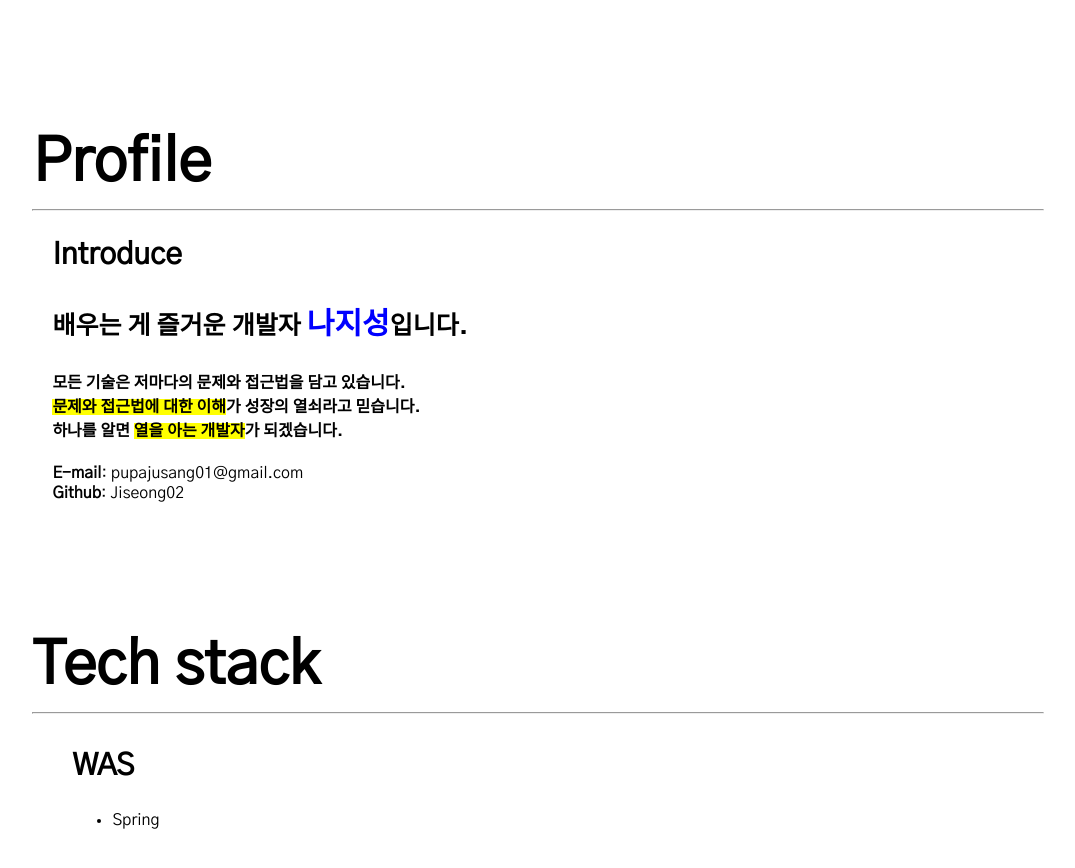
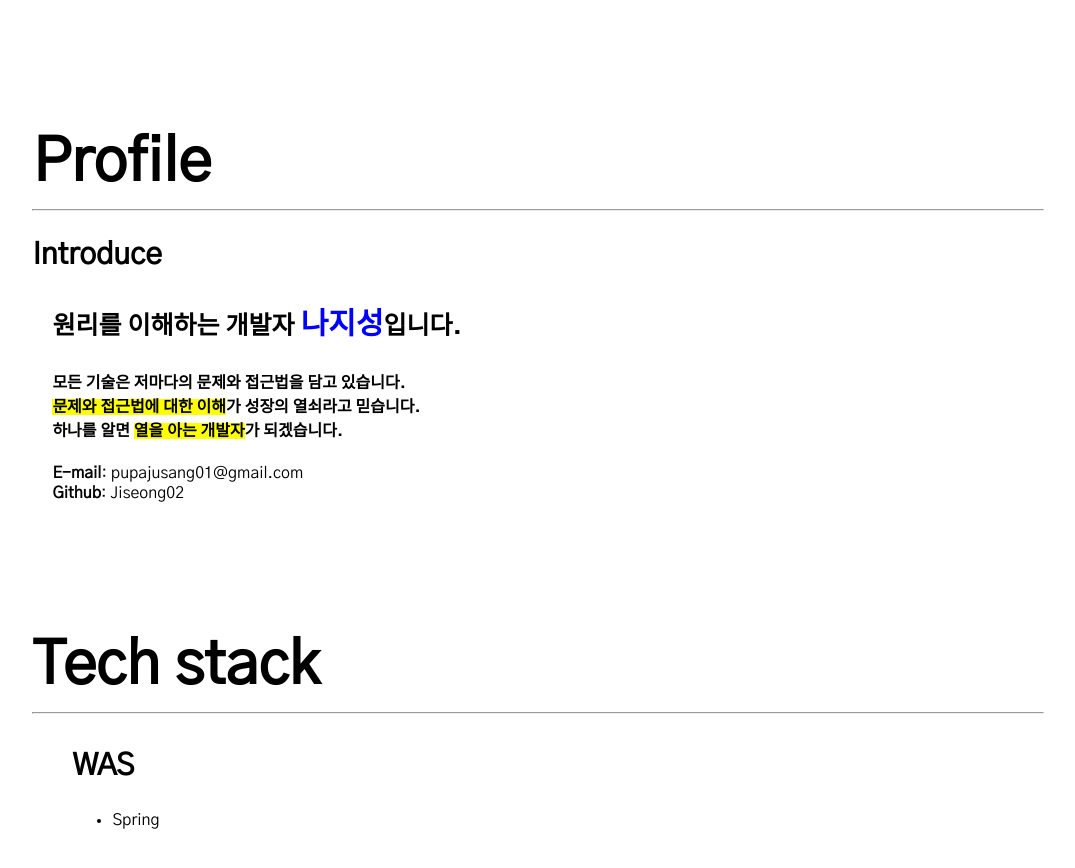
Before and after one commit to Jiseong02/Jiseong02.github.io, a Jekyll site: the page built from index.md, in a window 1280 px wide and 900 px high. Shown: the top 868 px of the window, without its empty margins (102-1177 px from the left). Built offline with Jekyll 4.4.1, drawn with Linux system fonts in a browser that asks for light colours.

Commit message:
Update introduce.html

```diff
--- a/_includes/profile/introduce.html
+++ b/_includes/profile/introduce.html
@@ -1,6 +1,6 @@
+<h2>Introduce</h2>
 <div id="introduce">
-	<h2>Introduce</h2>
-	<h3>배우는 게 즐거운 개발자 <span id="me">나지성</span>입니다.</h3>
+	<h3> 원리를 이해하는 개발자 <span id="me">나지성</span>입니다.</h3>
 	<h4>
 		모든 기술은 저마다의 문제와 접근법을 담고 있습니다. <br/>
 		<mark>문제와 접근법에 대한 이해</mark>가 성장의 열쇠라고 믿습니다.<br/>
```
